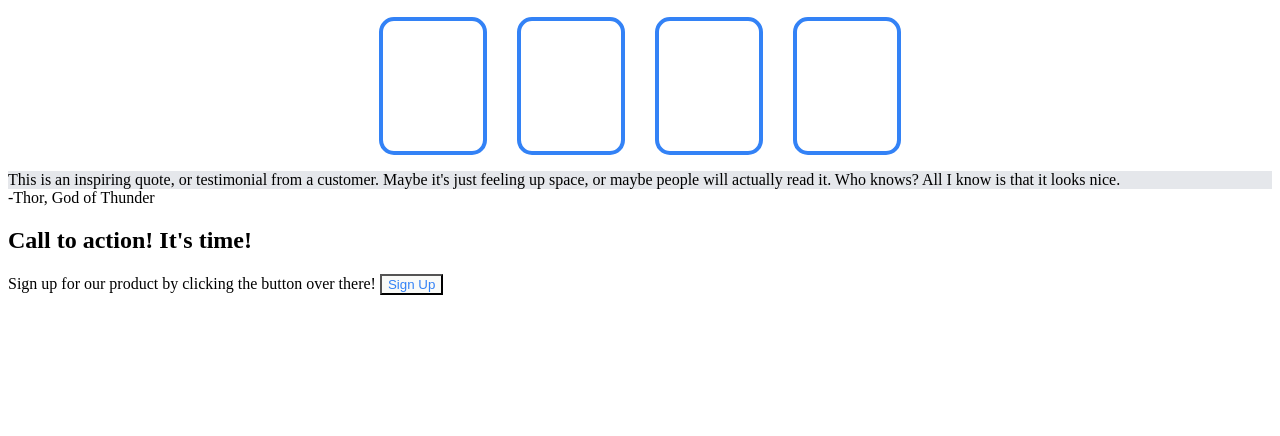
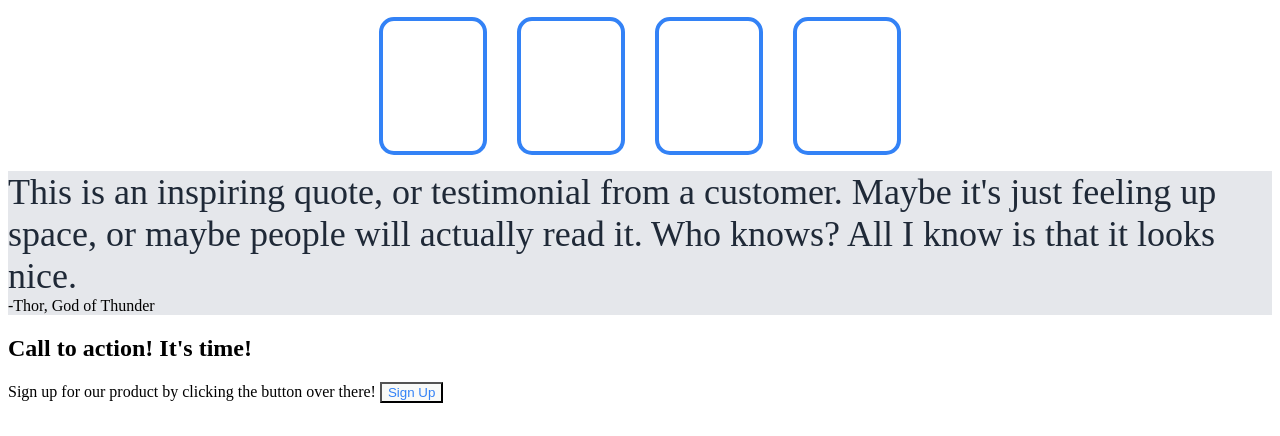
Before and after one commit to CourtneyFradreck/Project-Landing-Page, a plain HTML site: page index.html in a window 1280 px wide. Shown: the part 364-800 px from the top of the page. Drawn offline with Linux system fonts and the light colour scheme.

Commit message:
deleted the wrong closing div tage in the quote_text div class

```diff
--- a/index.html
+++ b/index.html
@@ -39,7 +39,7 @@
       </div>
     </div>
     <div class="quote_section">
-      <div class="quote_text"></div>
+      <div class="quote_text">
         This is an inspiring quote, or testimonial from a customer. Maybe it's
         just feeling up space, or maybe people will actually read it. Who knows?
         All I know is that it looks nice.
```
